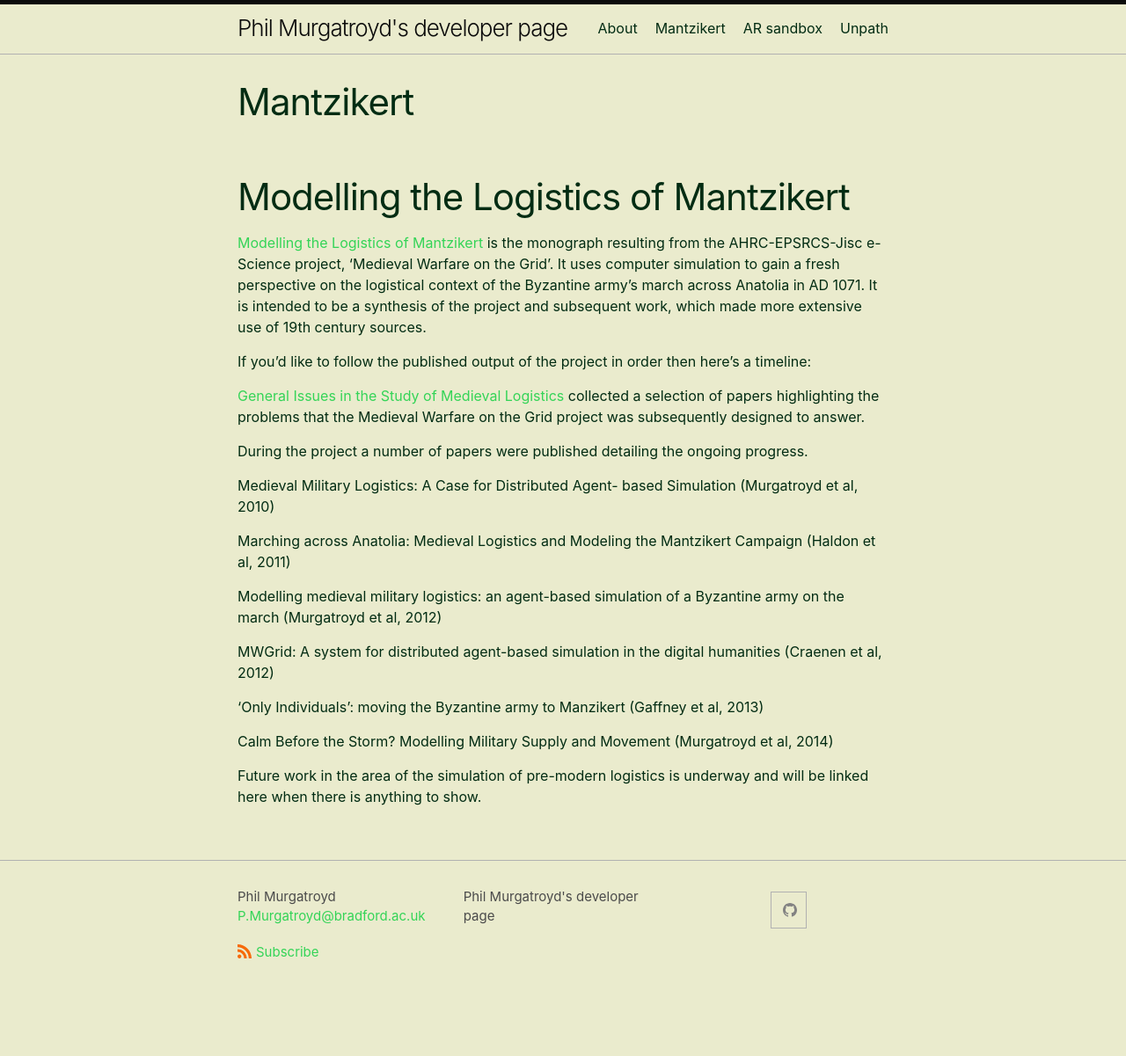
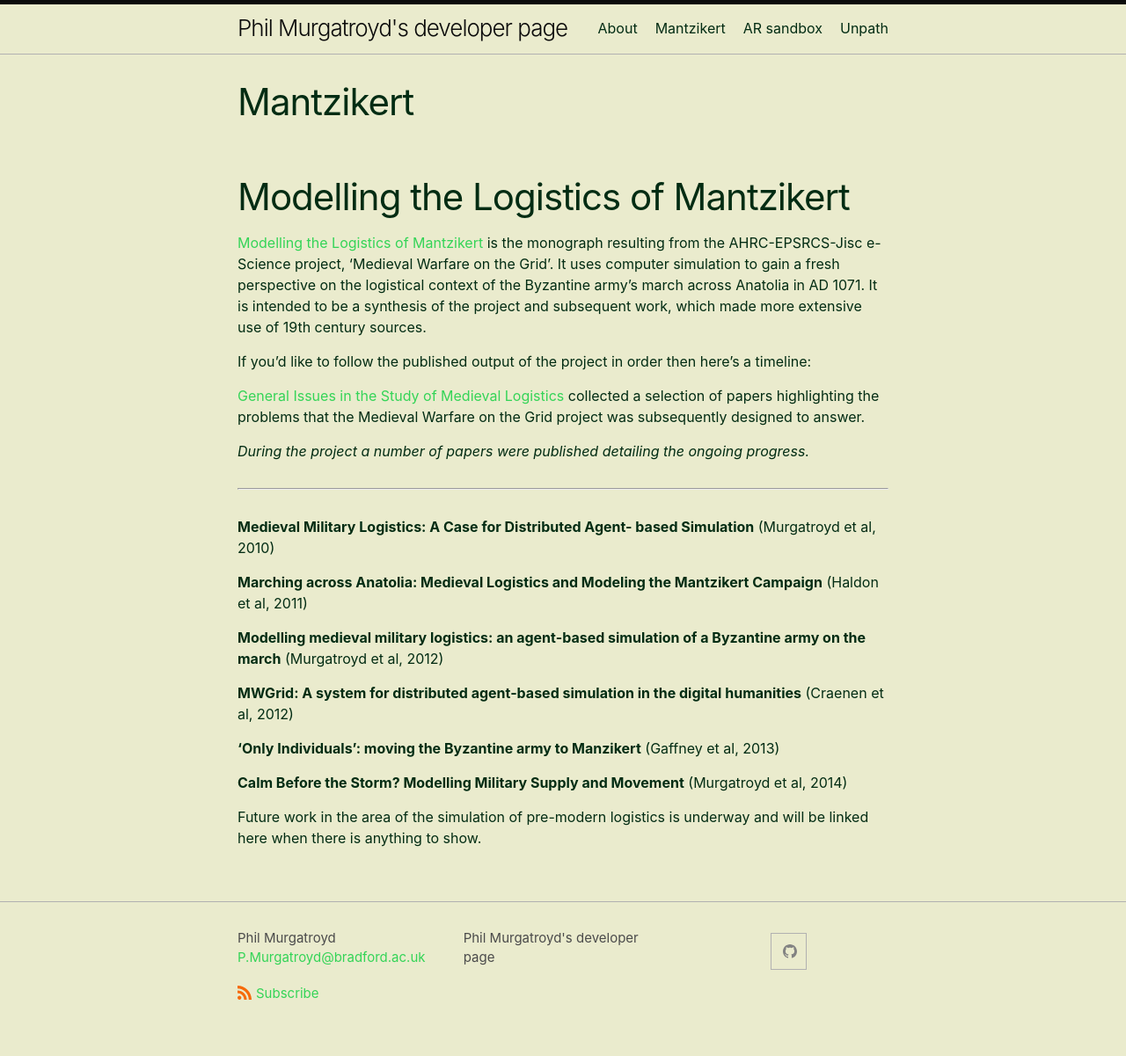
Before and after one commit to ELFdev001/ELFdev001.github.io, a Jekyll site: the page built from mantzikert.markdown, in a window 1280 px wide. Shown: the whole page at 88% size. Built offline with Jekyll 4.4.1, drawn with Linux system fonts in a browser that asks for light colours; before the commit the page ends 1154 px from its top, so only the background shows below that; part of the change alters nothing that is shown.

Commit message:
Added fancy formatting

```diff
--- a/mantzikert.markdown
+++ b/mantzikert.markdown
@@ -11,19 +11,20 @@ If you'd like to follow the published output of the project in order then here's
 
 [General Issues in the Study of Medieval Logistics](https://brill.com/edcollbook/title/12491) collected a selection of papers highlighting the problems that the Medieval Warfare on the Grid project was subsequently designed to answer.
 
-During the project a number of papers were published detailing the ongoing progress.
+<em>During the project a number of papers were published detailing the ongoing progress. </em>
+<hr />
 
-Medieval Military Logistics: A Case for Distributed Agent- based Simulation (Murgatroyd et al, 2010)
+<strong>Medieval Military Logistics: A Case for Distributed Agent- based Simulation</strong> (Murgatroyd et al, 2010)
 
-Marching across Anatolia: Medieval Logistics and Modeling the Mantzikert Campaign (Haldon et al, 2011)
+<strong>Marching across Anatolia: Medieval Logistics and Modeling the Mantzikert Campaign</strong> (Haldon et al, 2011)
 
-Modelling medieval military logistics: an agent-based simulation of a Byzantine army on the march (Murgatroyd et al, 2012)
+<strong>Modelling medieval military logistics: an agent-based simulation of a Byzantine army on the march</strong> (Murgatroyd et al, 2012)
 
-MWGrid: A system for distributed agent-based simulation in the digital humanities (Craenen et al, 2012)
+<strong>MWGrid: A system for distributed agent-based simulation in the digital humanities</strong> (Craenen et al, 2012)
 
-'Only Individuals': moving the Byzantine army to Manzikert (Gaffney et al, 2013)
+<strong>'Only Individuals': moving the Byzantine army to Manzikert</strong> (Gaffney et al, 2013)
 
-Calm Before the Storm? Modelling Military Supply and Movement (Murgatroyd et al, 2014)
+<strong>Calm Before the Storm? Modelling Military Supply and Movement</strong> (Murgatroyd et al, 2014)
 
 
 Future work in the area of the simulation of pre-modern logistics is underway and will be linked here when there is anything to show.
```
